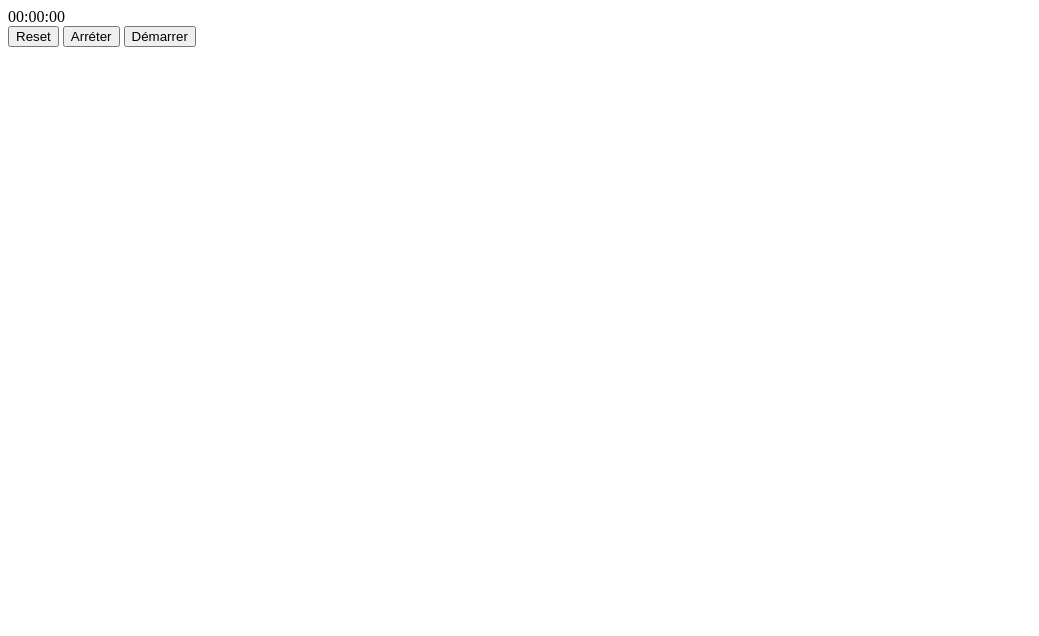
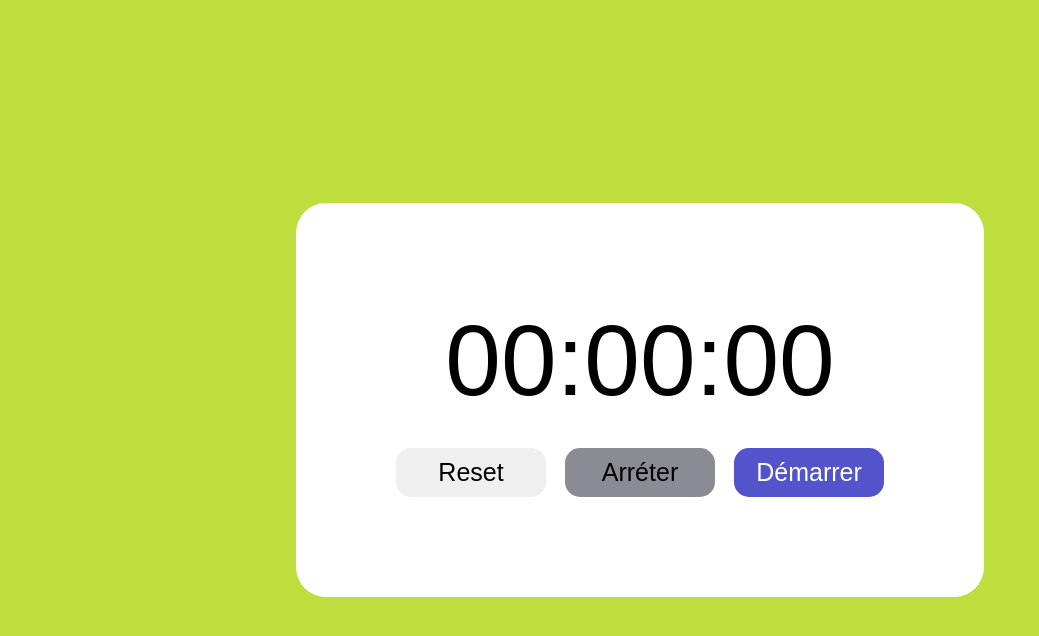
Before and after one commit to saafkhallid/CHRONOMETRE-JS, a plain HTML site: page index.html in a window 1280 px wide. Shown: the whole page, without its empty margins (0-1039 px from the left). Drawn offline with Linux system fonts and the light colour scheme.

Commit message:
Fin projet

```diff
--- a/index.html
+++ b/index.html
@@ -11,7 +11,7 @@
 <body>
 
     <div class="wraper">
-        <div id="chrono">00:00:00</div>
+        <div id="chrono" class="chrono" >00:00:00</div>
         <div class="buttons">
             <button id="reset" class="button">Reset</button>
             <button id="stop" class="button">Arréter</button>
--- a/style.css
+++ b/style.css
@@ -0,0 +1,42 @@
+* {
+  padding: 0;
+  margin: 0;
+  box-sizing: border-box;
+}
+body {
+  height: 100vh;
+  display: flex;
+  justify-content: center;
+  align-items: center;
+  background-color: rgb(192, 221, 62);
+}
+
+.wraper {
+  padding: 100px;
+  border-radius: 30px;
+  background-color: white;
+}
+.chrono {
+  font-size: 100px;
+  text-align: center;
+  font-family: sans-serif;
+  margin-bottom: 30px;
+}
+.button {
+  font-size: 25px;
+  border-radius: 15px;
+  cursor: pointer;
+  border: none;
+  width: 150px;
+  padding: 10px;
+}
+button:not(:last-child) {
+  margin-right: 15px;
+}
+button:nth-child(2) {
+  background-color: rgb(139, 139, 147);
+}
+button:last-child {
+  color: white;
+  background-color: rgb(83, 83, 203);
+}
```
